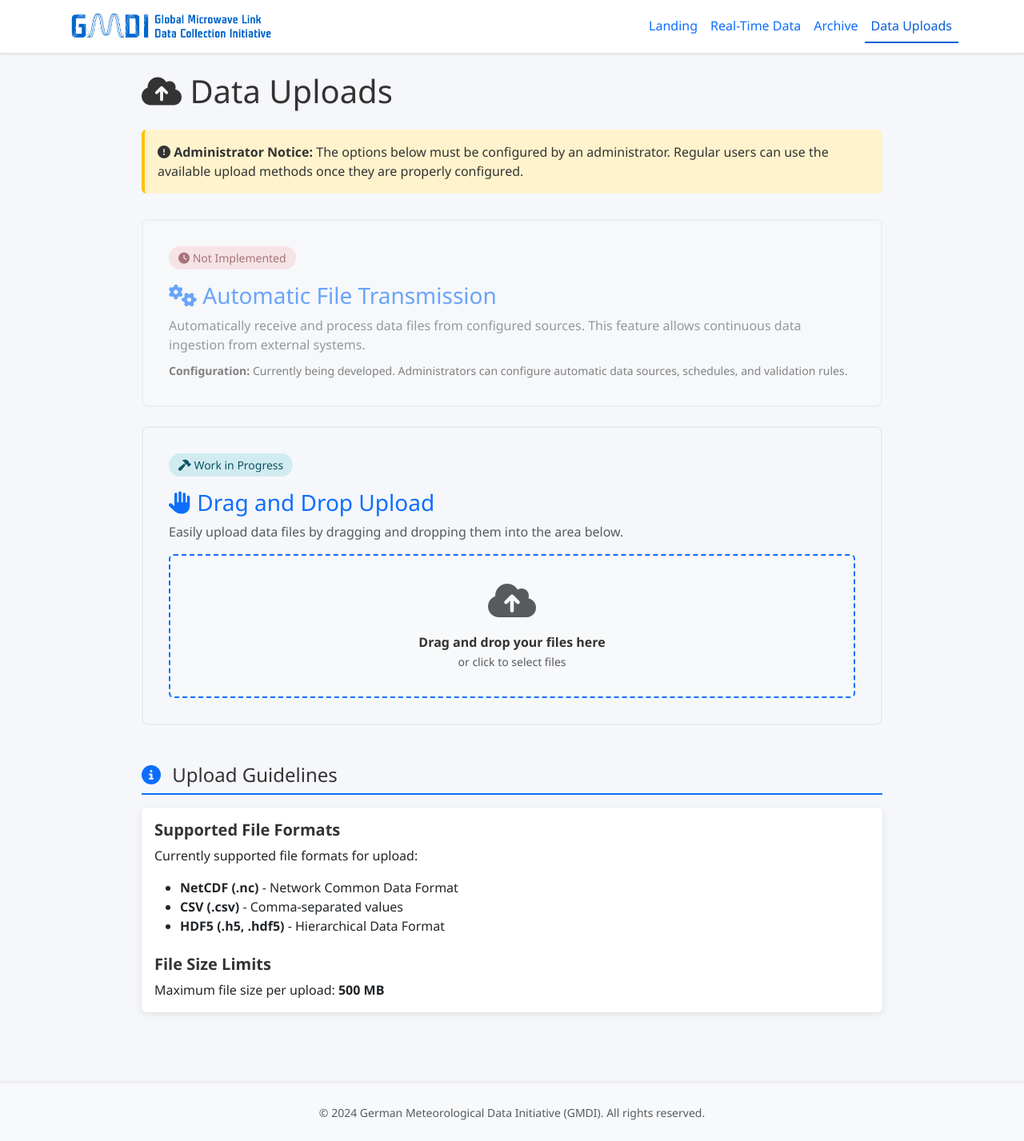
After one commit to OpenSenseAction/GMDI_prototype, a Flask app: page /data-uploads in a window 1280 px wide. The commit adds this page. Shown: the whole page at 80% size. Run offline with Flask 3, Linux system fonts and the light colour scheme; some libraries are stand-ins or nearby versions.

Commit message:
Add data uploads page

```diff
--- a/webserver/main.py
+++ b/webserver/main.py
@@ -301,6 +301,15 @@ def archive():
     )
 
 
+# ==================== DATA UPLOADS ROUTES ====================
+
+
+@app.route("/data-uploads")
+def data_uploads():
+    """Data uploads page"""
+    return render_template("data_uploads.html")
+
+
 # ==================== ERROR HANDLERS ====================
 
 
--- a/webserver/templates/base.html
+++ b/webserver/templates/base.html
@@ -34,6 +34,10 @@
                         <a class="nav-link {% if request.path == '/archive' %}active{% endif %}"
                             href="/archive">Archive</a>
                     </li>
+                    <li class="nav-item">
+                        <a class="nav-link {% if request.path == '/data-uploads' %}active{% endif %}"
+                            href="/data-uploads">Data Uploads</a>
+                    </li>
                 </ul>
             </div>
         </div>
--- /dev/null
+++ b/webserver/templates/data_uploads.html
@@ -0,0 +1,184 @@
+{% extends "base.html" %}
+
+{% block title %}Data Uploads - GMDI Platform{% endblock %}
+
+{% block extra_css %}
+<style>
+    .admin-notice {
+        background-color: #fff3cd;
+        border-left: 4px solid #ffc107;
+        padding: 1rem;
+        margin-bottom: 2rem;
+        border-radius: 0.375rem;
+    }
+
+    .upload-option {
+        border: 2px solid #e9ecef;
+        border-radius: 0.5rem;
+        padding: 2rem;
+        margin-bottom: 1.5rem;
+        transition: all 0.2s;
+    }
+
+    .upload-option:hover {
+        border-color: #0d6efd;
+        box-shadow: 0 4px 12px rgba(13, 110, 253, 0.1);
+    }
+
+    .upload-option.disabled {
+        opacity: 0.6;
+        pointer-events: none;
+        background-color: #f8f9fa;
+    }
+
+    .upload-option h3 {
+        color: #0d6efd;
+        margin-bottom: 0.5rem;
+    }
+
+    .upload-option .status-badge {
+        display: inline-block;
+        padding: 0.25rem 0.75rem;
+        border-radius: 1rem;
+        font-size: 0.875rem;
+        font-weight: 500;
+        margin-bottom: 1rem;
+    }
+
+    .status-badge.active {
+        background-color: #d4edda;
+        color: #155724;
+    }
+
+    .status-badge.not-implemented {
+        background-color: #f8d7da;
+        color: #721c24;
+    }
+
+    .status-badge.in-progress {
+        background-color: #d1ecf1;
+        color: #0c5460;
+    }
+
+    .dropzone {
+        border: 2px dashed #0d6efd;
+        border-radius: 0.375rem;
+        padding: 2rem;
+        text-align: center;
+        background-color: #f8f9fa;
+        cursor: pointer;
+        transition: all 0.2s;
+    }
+
+    .dropzone:hover {
+        background-color: #e7f3ff;
+        border-color: #0b5ed7;
+    }
+
+    .dropzone.dragover {
+        background-color: #e7f3ff;
+        border-color: #0b5ed7;
+    }
+</style>
+{% endblock %}
+
+{% block content %}
+<div class="row">
+    <div class="col-lg-10 mx-auto">
+        <h1 class="mb-4">
+            <i class="fas fa-cloud-upload-alt"></i> Data Uploads
+        </h1>
+
+        <!-- Admin Notice -->
+        <div class="admin-notice">
+            <i class="fas fa-exclamation-circle"></i>
+            <strong>Administrator Notice:</strong> The options below must be configured by an administrator. Regular
+            users can use the available upload methods once they are properly configured.
+        </div>
+
+        <!-- Upload Options -->
+        <div class="upload-options">
+            <!-- Option 1: Automatic File Transmission -->
+            <div class="upload-option disabled">
+                <div class="status-badge not-implemented">
+                    <i class="fas fa-clock"></i> Not Implemented
+                </div>
+                <h3>
+                    <i class="fas fa-cogs"></i> Automatic File Transmission
+                </h3>
+                <p class="text-muted mb-2">
+                    Automatically receive and process data files from configured sources. This feature allows continuous
+                    data ingestion from external systems.
+                </p>
+                <p class="mb-0">
+                    <small><strong>Configuration:</strong> Currently being developed. Administrators can configure
+                        automatic data sources, schedules, and validation rules.</small>
+                </p>
+            </div>
+
+            <!-- Option 2: Drag and Drop -->
+            <div class="upload-option">
+                <div class="status-badge in-progress">
+                    <i class="fas fa-hammer"></i> Work in Progress
+                </div>
+                <h3>
+                    <i class="fas fa-hand-paper"></i> Drag and Drop Upload
+                </h3>
+                <p class="text-muted mb-3">
+                    Easily upload data files by dragging and dropping them into the area below.
+                </p>
+
+                <!-- Drag and Drop Zone (will be implemented) -->
+                <div class="dropzone" id="dropzone">
+                    <i class="fas fa-cloud-upload-alt fa-3x text-muted mb-3" style="display: block;"></i>
+                    <p class="mb-0">
+                        <strong>Drag and drop your files here</strong><br>
+                        <small class="text-muted">or click to select files</small>
+                    </p>
+                </div>
+
+                <!-- File List (will be populated) -->
+                <div id="fileList" class="mt-3" style="display: none;">
+                    <h5>Uploaded Files</h5>
+                    <ul class="list-group" id="files">
+                    </ul>
+                </div>
+
+                <!-- Upload Progress (will be shown) -->
+                <div id="uploadProgress" class="mt-3" style="display: none;">
+                    <div class="progress">
+                        <div id="progressBar" class="progress-bar bg-success" role="progressbar" style="width: 0%">
+                        </div>
+                    </div>
+                    <small id="progressText" class="text-muted mt-2" style="display: block;"></small>
+                </div>
+            </div>
+        </div>
+
+        <!-- Information Section -->
+        <section class="mt-5">
+            <h2 class="h4 mb-3">
+                <i class="fas fa-info-circle"></i> Upload Guidelines
+            </h2>
+            <div class="card">
+                <div class="card-body">
+                    <h5 class="card-title">Supported File Formats</h5>
+                    <p class="mb-3">
+                        Currently supported file formats for upload:
+                    </p>
+                    <ul>
+                        <li><strong>NetCDF (.nc)</strong> - Network Common Data Format</li>
+                        <li><strong>CSV (.csv)</strong> - Comma-separated values</li>
+                        <li><strong>HDF5 (.h5, .hdf5)</strong> - Hierarchical Data Format</li>
+                    </ul>
+
+                    <h5 class="card-title mt-4">File Size Limits</h5>
+                    <p class="mb-0">
+                        Maximum file size per upload: <strong>500 MB</strong>
+                    </p>
+                </div>
+            </div>
+        </section>
+    </div>
+</div>
+{% endblock %}
```
